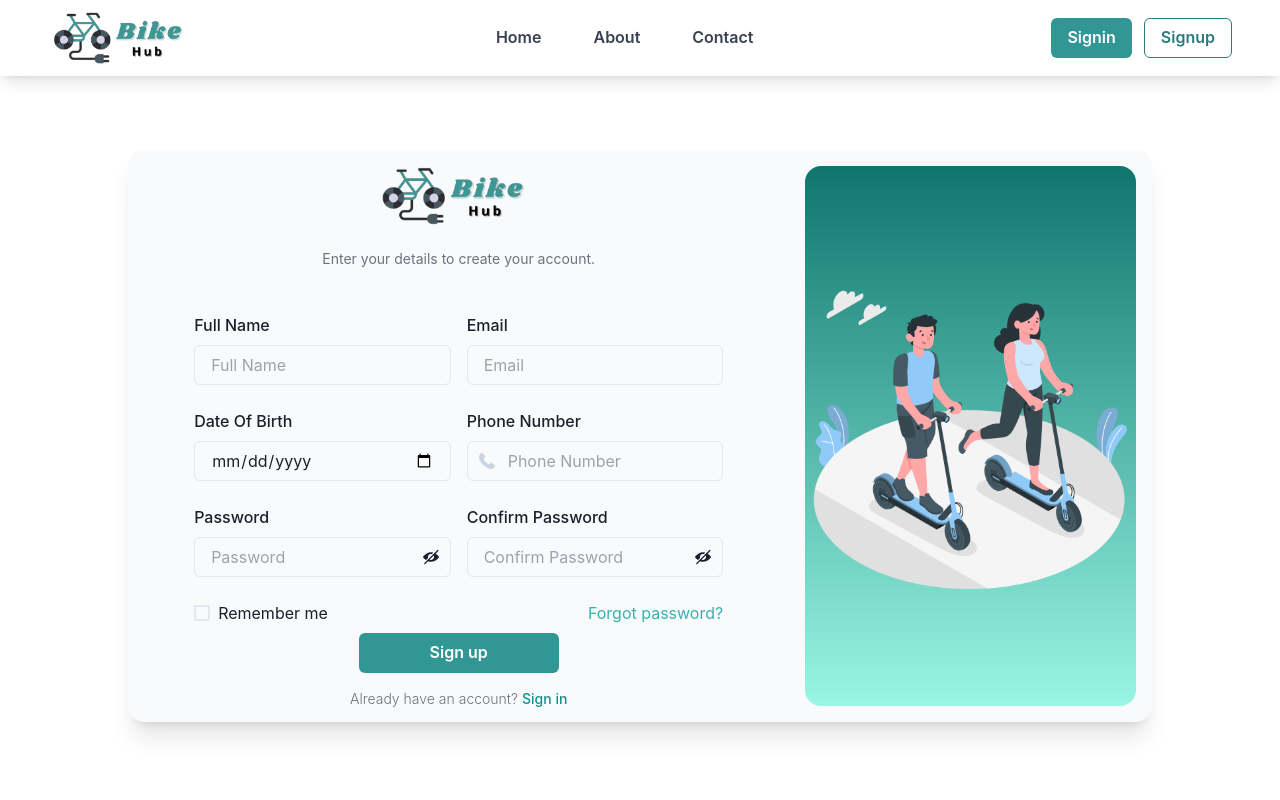
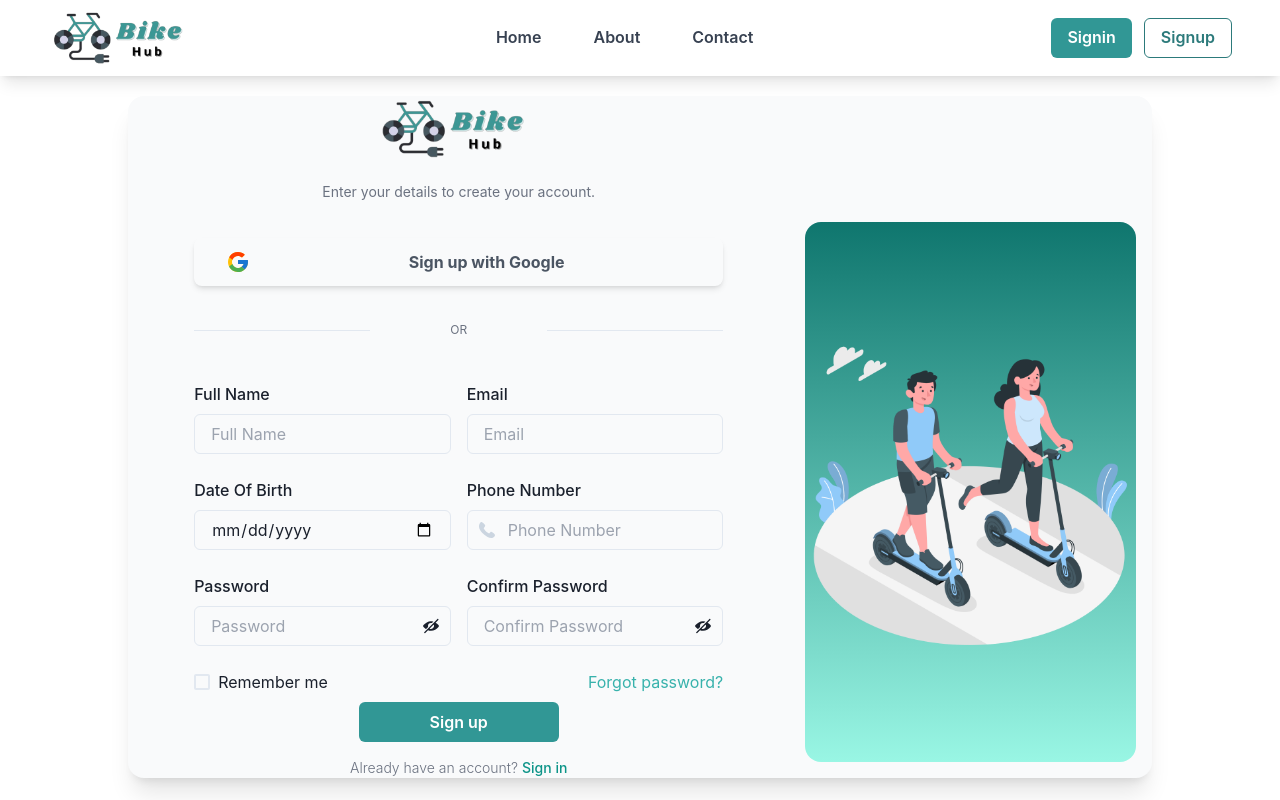
Before and after one commit to Eco-TestWorkShop/EBRS, a React (Vite) app in the folder frontend/: page /signup in a window 1280 px wide. Built offline with nearby package versions, Linux system fonts and the light colour scheme; no server answers.

Commit message:
add google auth to signup

```diff
--- a/frontend/src/pages/auth/signup.page.tsx
+++ b/frontend/src/pages/auth/signup.page.tsx
@@ -7,6 +7,16 @@
 import { Image } from "@chakra-ui/react";
 
 const SignupPage: React.FC = () => {
+  let GoogleLogin: string | undefined;
+  if (import.meta.env.VITE_MODE === 'prod') {
+    GoogleLogin = import.meta.env.VITE_BACK_END_PROD as string;
+  }
+  if (import.meta.env.VITE_MODE === 'dev') {
+    GoogleLogin = import.meta.env.VITE_BACK_END_DEV as string;
+  }
+  if (import.meta.env.VITE_MODE === 'local') {
+    GoogleLogin = import.meta.env.VITE_BACK_END_LOCAL as string;
+  }
   const { user } = useAuth();
   const navigate = useNavigate();
   useEffect(() => {
@@ -24,7 +34,39 @@
           <p className="text-sm font-normal text-gray-500">
             Enter your details to create your account.
           </p>
-
+          <a
+            href={`${GoogleLogin}auth/google`}
+            className=" w-4/5 flex items-center justify-center mt-4 text-white rounded-lg shadow-md hover:bg-gray-100"
+          >
+            <div className="px-4 py-3">
+              <svg className="h-6 w-6" viewBox="0 0 40 40">
+                <path
+                  d="M36.3425 16.7358H35V16.6667H20V23.3333H29.4192C28.045 27.2142 24.3525 30 20 30C14.4775 30 10 25.5225 10 20C10 14.4775 14.4775 9.99999 20 9.99999C22.5492 9.99999 24.8683 10.9617 26.6342 12.5325L31.3483 7.81833C28.3717 5.04416 24.39 3.33333 20 3.33333C10.7958 3.33333 3.33335 10.7958 3.33335 20C3.33335 29.2042 10.7958 36.6667 20 36.6667C29.2042 36.6667 36.6667 29.2042 36.6667 20C36.6667 18.8825 36.5517 17.7917 36.3425 16.7358Z"
+                  fill="#FFC107"
+                />
+                <path
+                  d="M5.25497 12.2425L10.7308 16.2583C12.2125 12.59 15.8008 9.99999 20 9.99999C22.5491 9.99999 24.8683 10.9617 26.6341 12.5325L31.3483 7.81833C28.3716 5.04416 24.39 3.33333 20 3.33333C13.5983 3.33333 8.04663 6.94749 5.25497 12.2425Z"
+                  fill="#FF3D00"
+                />
+                <path
+                  d="M20 36.6667C24.305 36.6667 28.2167 35.0192 31.1742 32.34L26.0159 27.975C24.3425 29.2425 22.2625 30 20 30C15.665 30 11.9842 27.2359 10.5975 23.3784L5.16254 27.5659C7.92087 32.9634 13.5225 36.6667 20 36.6667Z"
+                  fill="#4CAF50"
+                />
+                <path
+                  d="M36.3425 16.7358H35V16.6667H20V23.3333H29.4192C28.7592 25.1975 27.56 26.805 26.0133 27.9758C26.0142 27.975 26.015 27.975 26.0158 27.9742L31.1742 32.3392C30.8092 32.6708 36.6667 28.3333 36.6667 20C36.6667 18.8825 36.5517 17.7917 36.3425 16.7358Z"
+                  fill="#1976D2"
+                />
+              </svg>
+            </div>
+            <h1 className="px-4 py-3 w-5/6 text-center text-gray-600 font-bold">
+              Sign up with Google
+            </h1>
+          </a>
+          <div className="mt-4 w-4/5 flex items-center justify-between">
+            <span className="border-b w-1/3 lg:w-1/3"></span>
+            <p className="text-xs text-center text-gray-500 uppercase">or</p>
+            <span className="border-b w-1/3 lg:w-1/3"></span>
+          </div>
           <RegisterForm />
         </div>
         <div className="w-2/6 max-sm:w-5/6 h-[540px] max-sm:h-[400px] flex items-center self-end max-sm:self-center bg-gradient-to-t from-teal-200 to-teal-700 rounded-2xl m-4 ">
```
